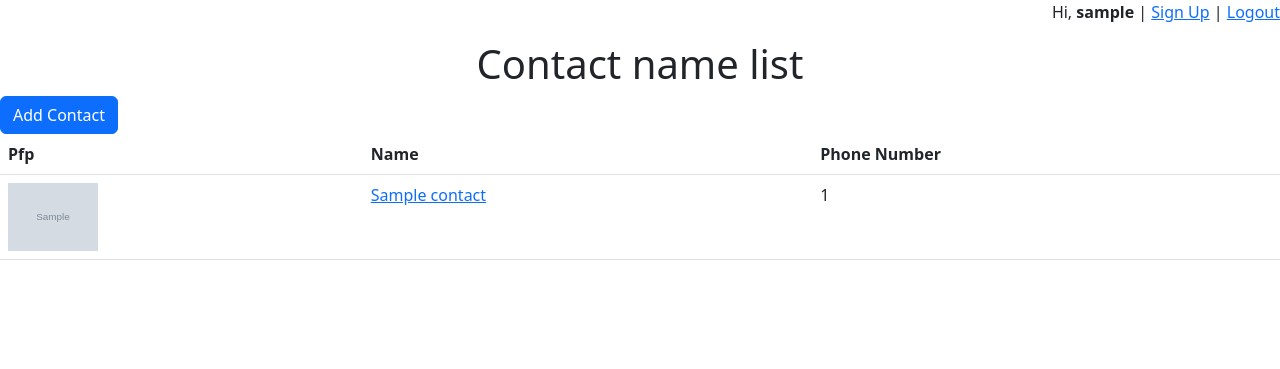
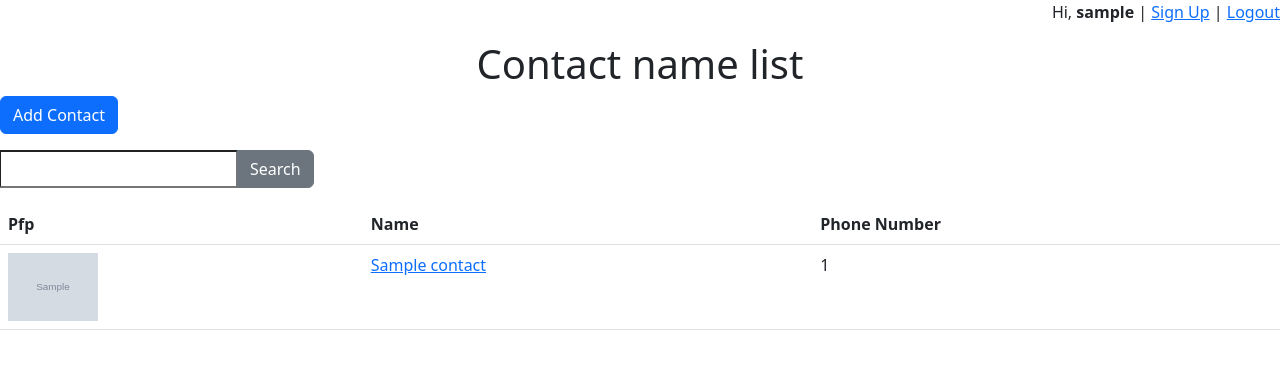
Before and after one commit to graphiert/contact-app, a Django app: page / in a window 1280 px wide. Shown: the top 369 px of the page. Run offline with Django 4.2, Linux system fonts and the light colour scheme; a user stored in the database is signed in; tables that the repository leaves empty hold one stand-in row (values such as "Sample post"); grey boxes marked "Sample" are stand-in pictures; some libraries are stand-ins or nearby versions.

Commit message:
Searchbox

```diff
--- a/contact/templates/contact/index.html
+++ b/contact/templates/contact/index.html
@@ -4,6 +4,13 @@
   <h1 class="text-center">Contact name list</h1>
 
   <a href="{% url 'contact:add' %}" class="btn btn-primary">Add Contact</a>
+
+  <form action="" class="mt-3 mb-3 input-group" method="post">
+    {% csrf_token %}
+    <input type="search" name="searchbox">
+    <button class="btn btn-secondary" type="submit">Search</button>
+  </form>
+
   <table class="table">
     <thead>
       <tr>
--- a/contact/views.py
+++ b/contact/views.py
@@ -7,7 +7,11 @@ from . import models, forms
 
 @login_required(login_url=settings.LOGIN_URL)
 def index(request):
-  contacts = models.Contact.objects.all()
+  if request.POST:
+    keyword = request.POST['searchbox']
+    contacts = models.Contact.objects.filter(name__contains=keyword)
+  else:
+    contacts = models.Contact.objects.all()
   ctx = {
     'pagetitle': 'Home',
     'contacts': contacts,
```
